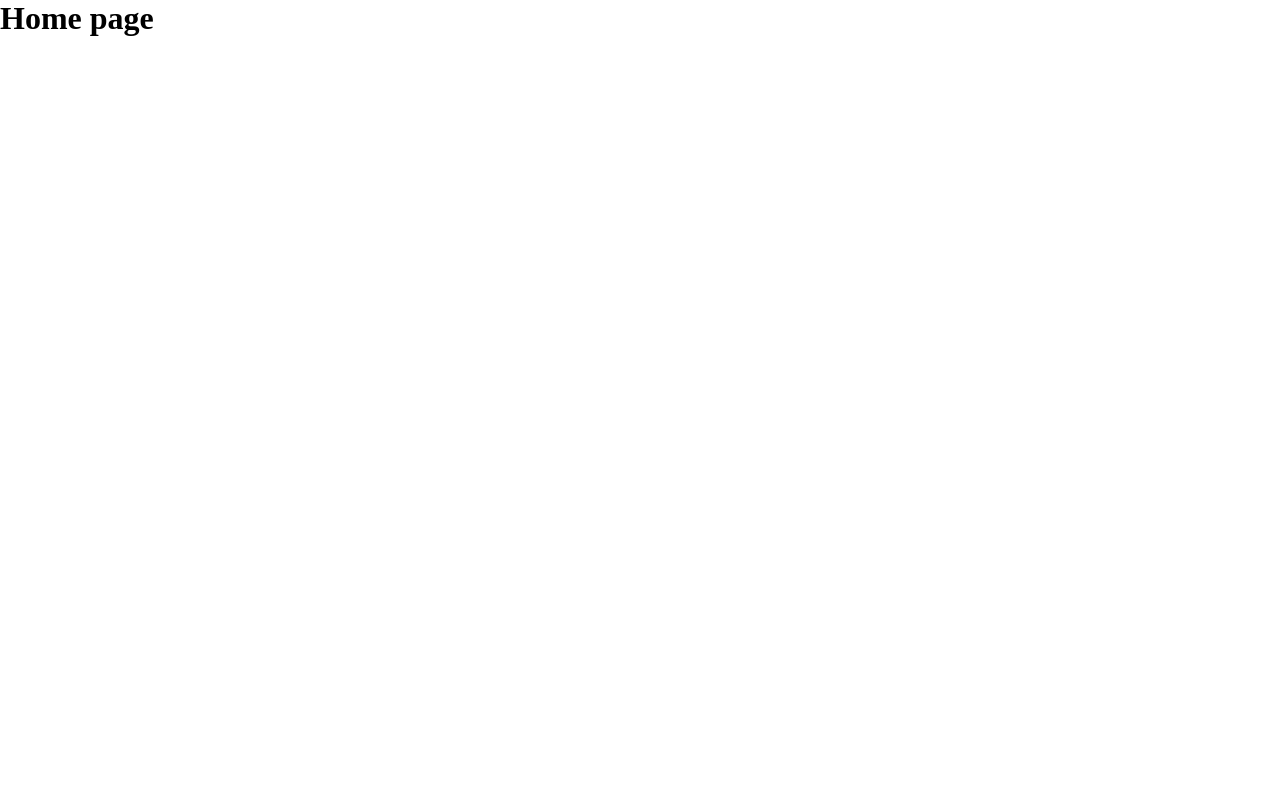
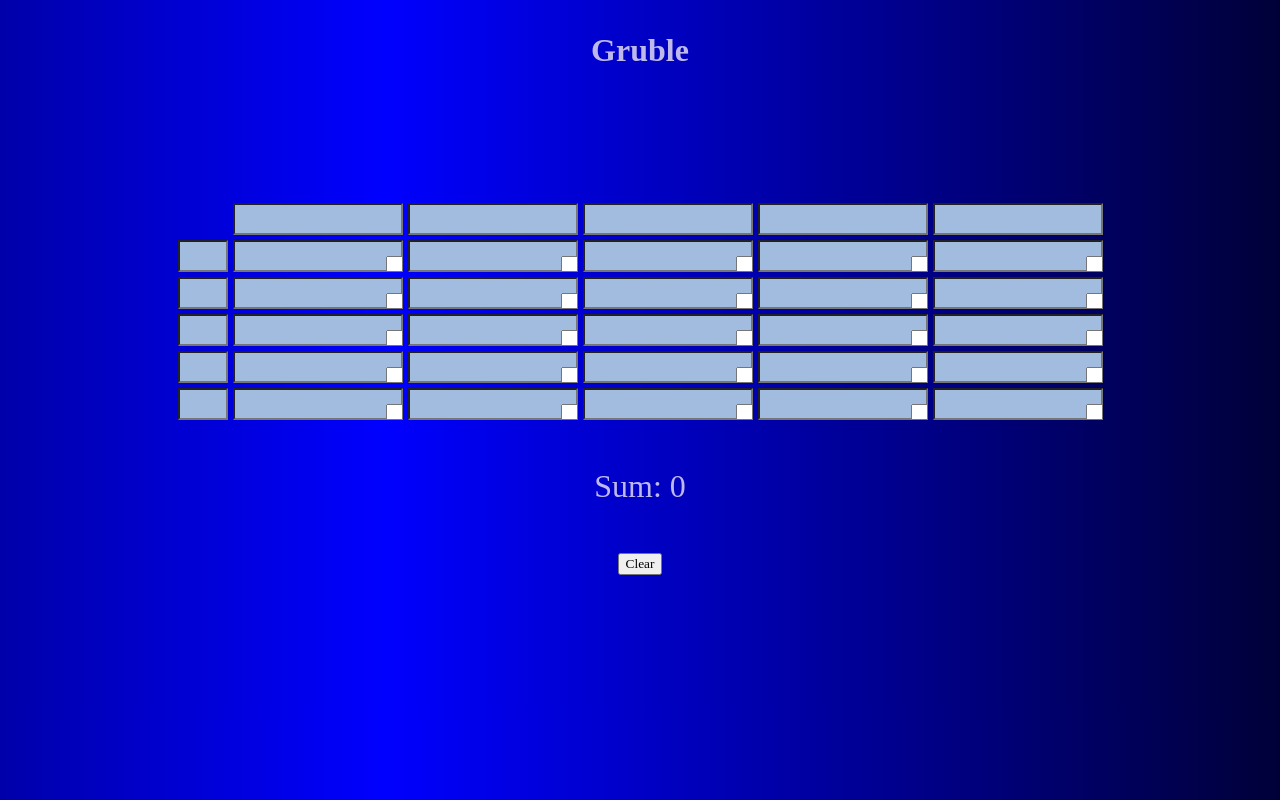
Before and after one commit to LarsMagneGlodedata/Gruble, a website: page index.html in a window 1280 px wide. Drawn offline with Linux system fonts and the light colour scheme.

Commit message:
First try hehe

```diff
--- a/CSS-bibliotek.css
+++ b/CSS-bibliotek.css
@@ -1,16 +1,16 @@
 :root {
   --primary-color: #73C2BE;
-  --secondary-color: #73EEDC;
-  --background-color: white;
-  --font-color: #73C2BE;
+  --secondary-color: #A2BCE0;
+  --background-color: ;
+  --font-color: #BEB8EB;
   --heading-font: ;
   --spacing: ;
-  --default-padding: 1em;
+  --default-padding: 0.5em;
   --default-margin: 1em;
   --default-border-radius: 15px;
   --default-box-shadow: 0 0 5px 1px var(--secondary-color);
-  --p-size: 26px;
-  --p-size-mobile: 20px;
+  --p-size: 16px;
+  --p-size-mobile: 10px;
   --h1-size: 40px;
   --h1-size-mobile: 30px;
   --h2-size: 24px;
--- a/index.html
+++ b/index.html
@@ -10,7 +10,14 @@
   </head>
   <body>
     <main>
-      <h1>Home page</h1>
+      <h1>Gruble</h1>
+      <div id="outerContainer">
+        <div id="container">
+          <!-- .JS -->
+        </div>
+        <p id="sum"></p>
+        <button id="clear">Clear</button>
+      </div>
     </main>
   </body>
 </html>
--- a/script.js
+++ b/script.js
@@ -0,0 +1,77 @@
+document.addEventListener('DOMContentLoaded', () => {
+    const container = document.getElementById('container')
+    const sum = document.getElementById('sum')
+    const clearAll = document.getElementById('clear')
+    for (let i = 0; i < 6*6; i++) {
+        const innerContainer = document.createElement('div')
+        innerContainer.classList.add('innerContainer')
+
+        const input = document.createElement('input')
+        input.type = 'text'
+        input.classList.add('input')
+        input.style.textTransform = 'capitalize'
+
+        const poeng = document.createElement('input')
+        poeng.type = 'text'
+        poeng.classList.add('poeng')
+        poeng.name = 'poeng'
+
+        innerContainer.appendChild(input)
+        innerContainer.appendChild(poeng)
+        container.appendChild(innerContainer)
+
+        if (i % 6 === 0) {
+            poeng.remove()
+            input.style.width = '50px'
+            input.style.textAlign = 'center'
+        }
+
+        if (i < 7) {
+            poeng.remove()
+            input.style.fontWeight = 'bold'
+        }
+
+        if (i === 0) {
+            input.remove()
+        }
+    }
+
+    function totalSum() {
+        let currentTotal = 0
+        const poengInputs = document.querySelectorAll('.poeng')
+        poengInputs.forEach(poengInput => {
+            const value = parseFloat(poengInput.value)
+            if (!isNaN(value)) {
+                currentTotal += value
+            }
+        });
+        if (sum) {
+            sum.textContent = `Sum: ${currentTotal}`
+        }
+    }
+
+    totalSum()
+
+    container.addEventListener('input', (event) => {
+        if (event.target.classList.contains('poeng')) {
+            totalSum()
+        }
+    })
+
+    const poengFields = document.querySelectorAll('.poeng')
+    const inputFields = document.querySelectorAll('.input')
+    clearAll.addEventListener('click', () => {
+        const userConfirm = confirm('Are you sure you want to clear all fields?')
+        if (userConfirm) {
+            inputFields.forEach(item => {
+                item.value = ''
+            });
+            poengFields.forEach(points => {
+                points.value = ''
+            })
+            totalSum()
+        }
+    })
+
+
+})
--- a/styles.css
+++ b/styles.css
@@ -0,0 +1,72 @@
+body {
+    background-image: linear-gradient(to right, black -60%, blue, black 120%);
+}
+
+h1 {
+    display: flex;
+    justify-content: center;
+    align-items: center;
+    margin-top: var(--default-margin);
+    color: var(--font-color);
+}
+
+#outerContainer {
+    display: flex;
+    justify-content: center;
+    align-items: center;
+    flex-direction: column;
+    height: 80vh;
+}
+
+#container {
+    display: grid;
+    grid-template-columns: 50px 1fr 1fr 1fr 1fr 1fr;
+    gap: 5px;
+}
+
+#container :nth-child(43) {
+    grid-column: 7;
+}
+
+.innerContainer {
+    display: flex;
+    width: 100%;
+    height: 2em;
+    position: relative;
+}
+
+.poeng {
+    width: 10%;
+    position: absolute;
+    right: 0;
+    bottom: 0;
+    height: 1.2em;
+}
+
+.input {
+    padding: var(--default-padding);
+    font-size: var(--p-size);
+    width: 170px;
+    background-color: var(--secondary-color);
+}
+
+
+#sum {
+    padding: var(--default-padding);
+    margin: var(--default-margin);
+    font-size: xx-large;
+    color: var(--font-color);
+}
+
+@media screen and (max-width: 699px) {
+    .poeng {
+        font-size: var(--p-size-mobile);
+        width: 30%;
+
+    }
+
+    .input {
+        width: 50px;
+        font-size: var(--p-size-mobile);
+    }
+}
```
Also changed, not shown: 1 other file.
